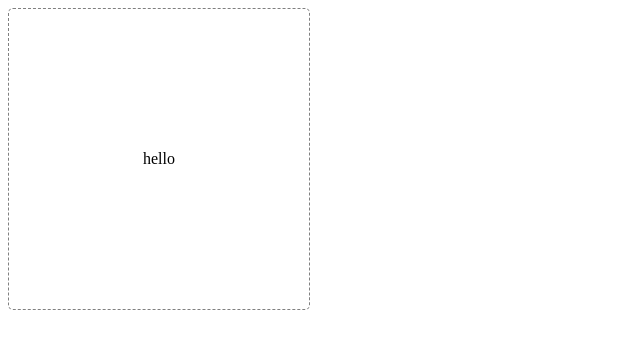
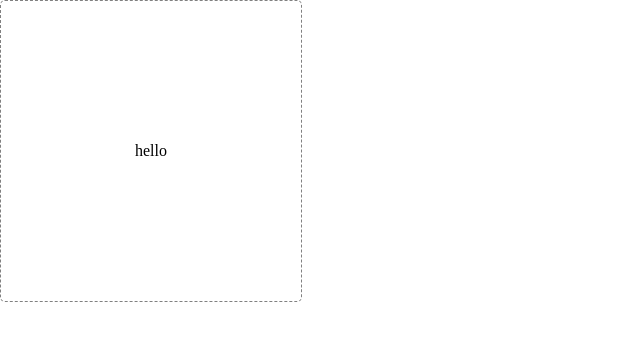
Before and after one commit to nitinja/js-node-html-problems-playground, a website: page html-code-problem/index.html in a window 1280 px wide. Shown: the whole page, without its empty margins (0-640 px from the left). Drawn offline with Linux system fonts and the light colour scheme.

Commit message:
Added styles file

```diff
--- a/html-code-problem/index.html
+++ b/html-code-problem/index.html
@@ -5,6 +5,7 @@
     <meta name="viewport" content="width=device-width, initial-scale=1.0">
     <meta http-equiv="X-UA-Compatible" content="ie=edge">
     <title>Document</title>
+    <link rel="stylesheet" href="./styles.css">
 </head>
 <style>
     .elem {
--- /dev/null
+++ b/html-code-problem/styles.css
@@ -0,0 +1,4 @@
+body {
+    background-color: #FFF;
+    margin: 0px;
+}
```
Also changed, not shown: prog.js (+4 -5 lines), 2 other files.
